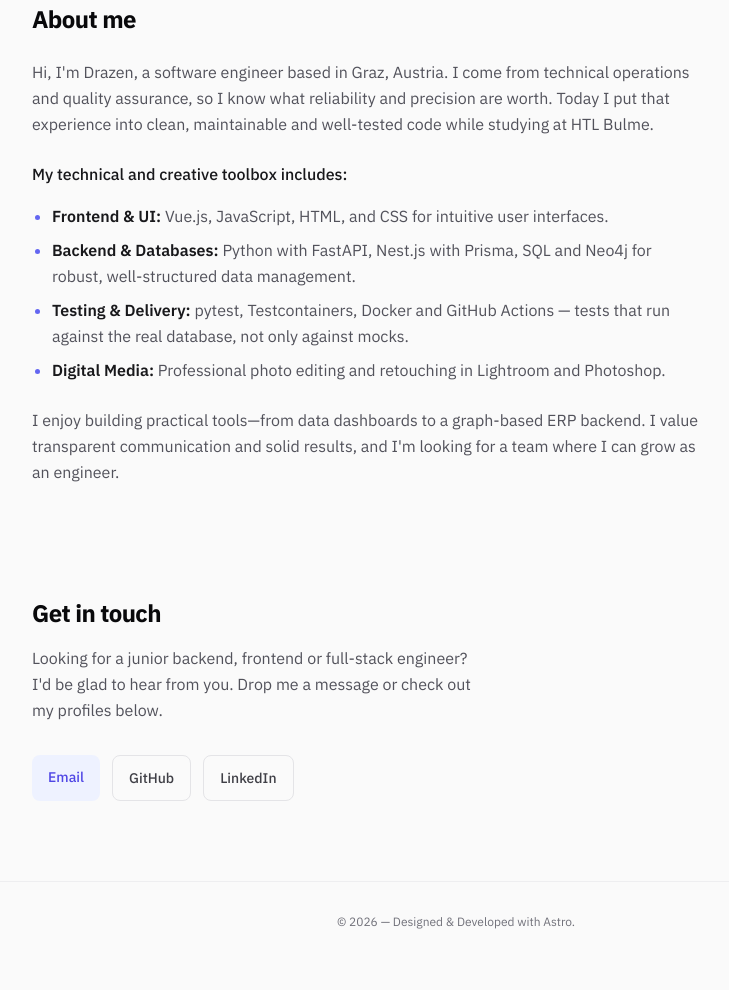
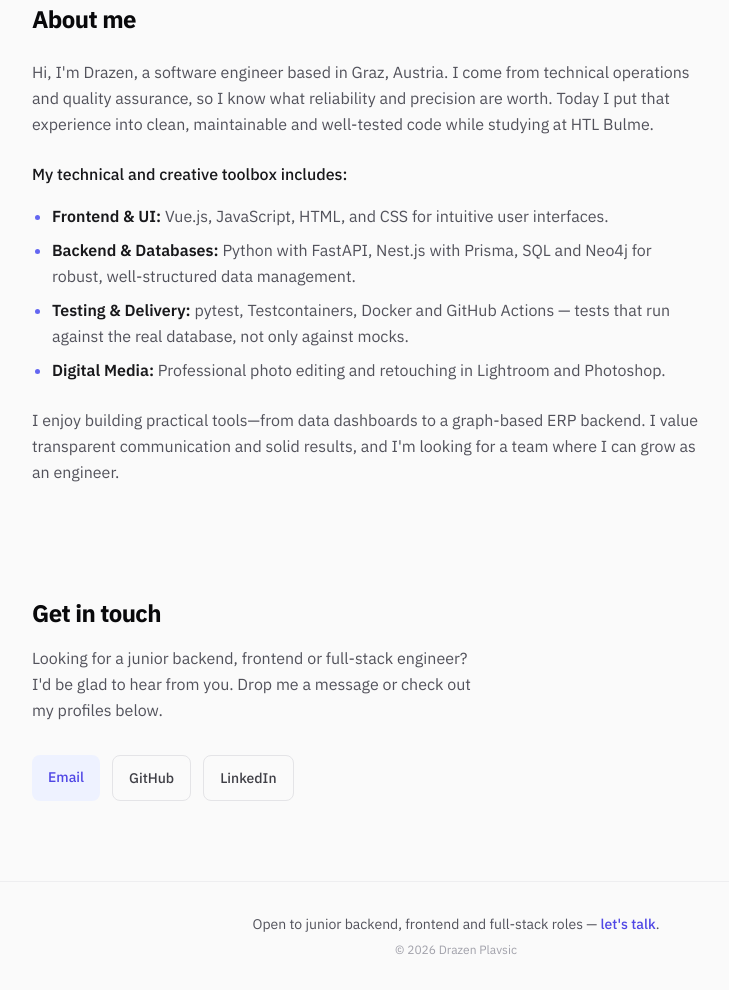
Before and after one commit to kiDra94/kidra94.github.io, an Astro site: page / in a window 1280 px wide. Shown: the part 1588-2578 px from the top of the page, without its empty margins (184-913 px from the left). Before the commit the page ends 2550 px from the top, so only its background shows below. Built offline with nearby package versions, Linux system fonts and the light colour scheme; Astro itself is replaced by a stand-in of ours.

Commit message:
feat: add contact link and restructure footer

```diff
--- a/src/components/Footer.astro
+++ b/src/components/Footer.astro
@@ -1,5 +1,18 @@
-<footer class="border-t border-zinc-200/50 dark:border-zinc-800/50 py-8 text-center text-xs text-zinc-500 dark:text-zinc-400">
+---
+const baseUrl = import.meta.env.BASE_URL === '/' ? '' : import.meta.env.BASE_URL.replace(/\/$/, '');
+---
+<footer class="border-t border-zinc-200/50 dark:border-zinc-800/50 py-8 text-center">
   <div class="max-w-4xl mx-auto px-6">
-    &copy; {new Date().getFullYear()} — Designed & Developed with Astro.
+    <p class="text-sm text-zinc-600 dark:text-zinc-400">
+      Open to junior backend, frontend and full-stack roles —
+      <a
+        href={`${baseUrl}/#contact`}
+        class="font-medium text-indigo-600 dark:text-indigo-400 hover:underline focus-visible:outline-none focus-visible:ring-2 focus-visible:ring-indigo-500 focus-visible:ring-offset-2 dark:focus-visible:ring-offset-zinc-950 rounded-sm"
+        >let's talk</a
+      >.
+    </p>
+    <p class="text-xs text-zinc-400 dark:text-zinc-600 mt-2">
+      &copy; {new Date().getFullYear()} Drazen Plavsic
+    </p>
   </div>
 </footer>
```
